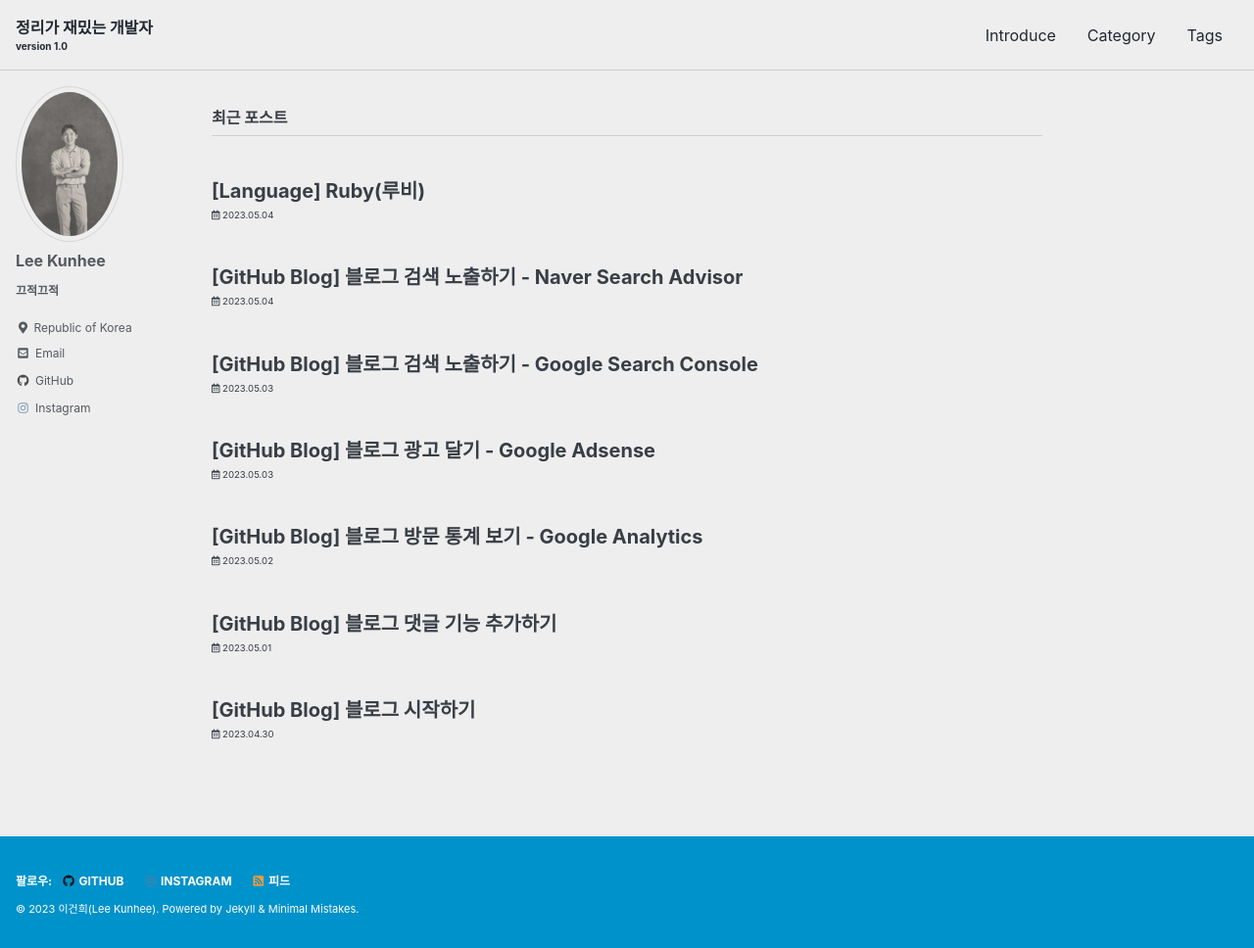
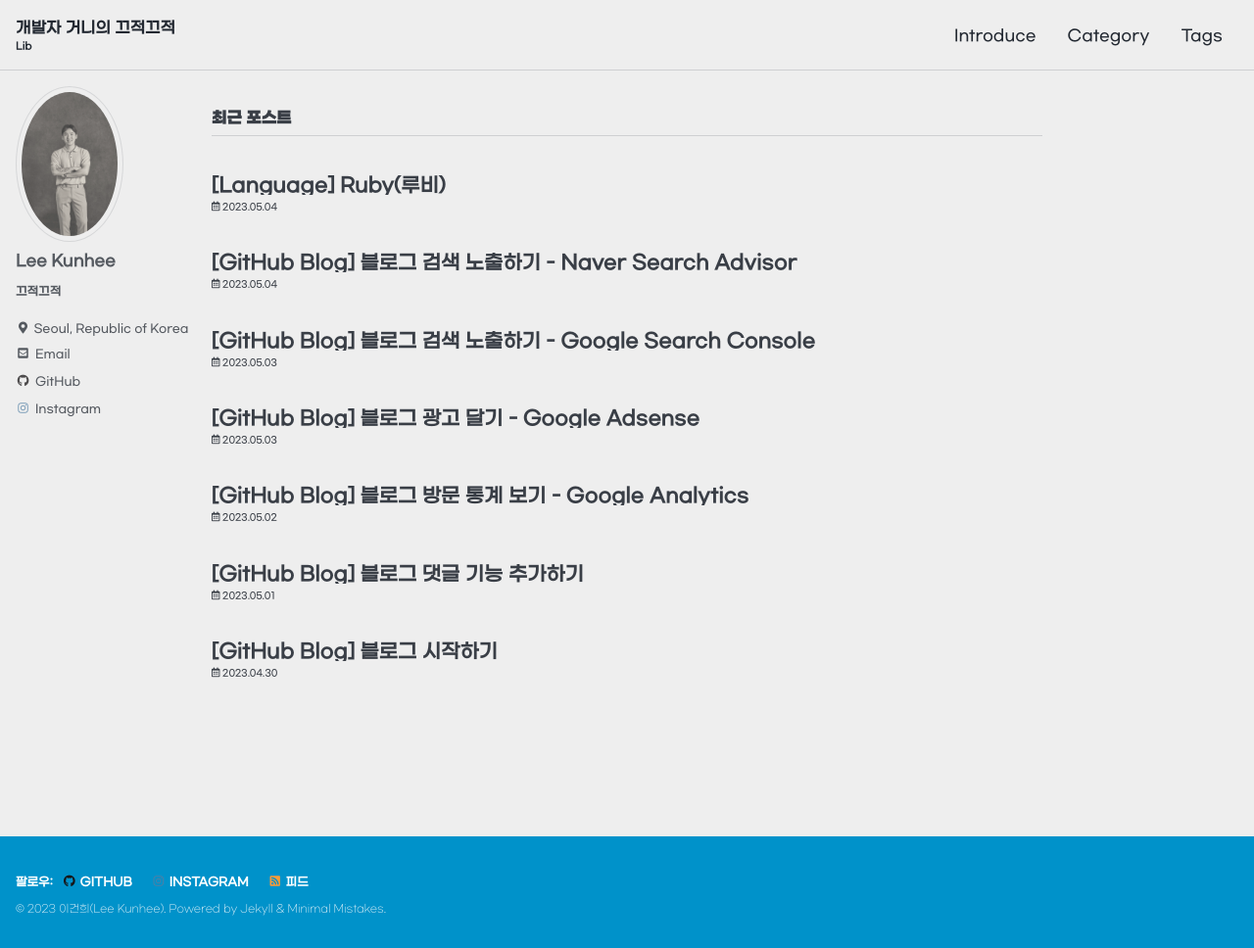
Before and after one commit to kunheelib/kunheelib.github.io, a Jekyll site: the page built from index.html, in a window 1280 px wide and 968 px high. Shown: the whole window at 98% size. Built offline with Jekyll 4.4.1, drawn with Linux system fonts in a browser that asks for light colours; cached includes are drawn as plain includes; the list of posts is cut into pages by our own code.

Commit message:
change font & update config

```diff
--- a/_config.yml
+++ b/_config.yml
@@ -18,17 +18,17 @@
 
 # Site Settings
 locale                   : "ko-KR"    # 블로그의 주요 언어
-title                    : "거니의 끄적끄적 Blog"
+title                    : "개발자 거니 Blog"
 title_separator          : "-"
-subtitle                 : "version 1.0"              # 화면 title 하단 소제목
+subtitle                 : "Lib"              # 화면 title 하단 소제목
 name                     : "이건희(Lee Kunhee)"      # 화면 하단 영역의 이름
-description              : "매일 반복하는 공부 습관"   # 설명란
+description              : "모든 현상에 '왜' 의문을 갖고 학습"   # 설명란
 url                      : "https://kunheelib.github.io" # 블로그 URL
 baseurl                  : # 폴백(예기치 못한 오류)일 때 연결 URL
 repository               : "kunheelib/kunheelib.github.io" # Github Repo URL
 teaser                   : # 폴백일 때 보일 이미지입니다. "assets/images/"로 연결
 logo                     : # 화면에 보여지는 logo 이미지입니다. "assets/images"로 세팅
-masthead_title           : "정리가 재밌는 개발자"     # 화면 title
+masthead_title           : "개발자 거니의 끄적끄적"     # 화면 title
 # breadcrumbs            : false # true, false (default)
 words_per_minute         : 200
 
@@ -117,7 +117,7 @@
   bio              : "**끄적끄적**"
                      # biography의 약칭으로, 자기소개를 적으시면 됩니다.
                      # 줄바꿈은 <br>로 굵은 글씨는 **글씨** 로 표기해주세요.
-  location         : "Republic of Korea"            # 지역 입니다.
+  location         : "Seoul, Republic of Korea"            # 지역 입니다.
   email            : # 이메일 주소입니다. (links에서 작성할 수 있기 때문에 생략하였습니다.)
   links:
     - label: "Email"
--- a/_sass/minimal-mistakes/_variables.scss
+++ b/_sass/minimal-mistakes/_variables.scss
@@ -12,9 +12,12 @@
 $paragraph-indent: false !default; // true, false (default)
 $indent-var: 1.3em !default;
 
+/*kunheelib custom*/
+$gmarket: "GmarketSans" !default;
+
 /* system typefaces */
 $serif: Georgia, Times, serif !default;
-$sans-serif: -apple-system, BlinkMacSystemFont, "Roboto", "Segoe UI",
+$sans-serif: $gmarket, -apple-system, BlinkMacSystemFont, "Roboto", "Segoe UI",
   "Helvetica Neue", "Lucida Grande", Arial, sans-serif !default;
 $monospace: Monaco, Consolas, "Lucida Console", monospace !default;
 
@@ -29,9 +32,9 @@
 $calisto: "Calisto MT", serif !default;
 $garamond: Garamond, serif !default;
 
-$global-font-family: $sans-serif !default;
-$header-font-family: $sans-serif !default;
-$caption-font-family: $serif !default;
+$global-font-family: "GmarketSansLight", $sans-serif !default;
+$header-font-family: "GmarketSansBold", $sans-serif !default;
+$caption-font-family: $sans-serif !default;
 
 /* type scale */
 $type-size-1: 2.441em !default; // ~39.056px
--- a/assets/css/main.scss
+++ b/assets/css/main.scss
@@ -7,3 +7,22 @@
 
 @import "minimal-mistakes/skins/{{ site.minimal_mistakes_skin | default: 'default' }}"; // skin
 @import "minimal-mistakes"; // main partials
+
+@font-face {
+    font-family: 'GmarketSansBold';
+    src: url('/assets/fonts/GmarketSansBold.otf') format('woff');
+    font-weight: normal;
+    font-style: normal;
+}
+@font-face {
+    font-family: 'GmarketSans';
+    src: url('/assets/fonts/GmarketSansMedium.otf') format('woff');
+    font-weight: normal;
+    font-style: normal;
+}
+@font-face {
+    font-family: 'GmarketSansLight';
+    src: url('/assets/fonts/GmarketSansLight.otf') format('woff');
+    font-weight: normal;
+    font-style: normal;
+}
```
Also changed, not shown: assets/fonts/GmarketSansBold.otf (added), assets/fonts/GmarketSansLight.otf (added), assets/fonts/GmarketSansMedium.otf (added).
